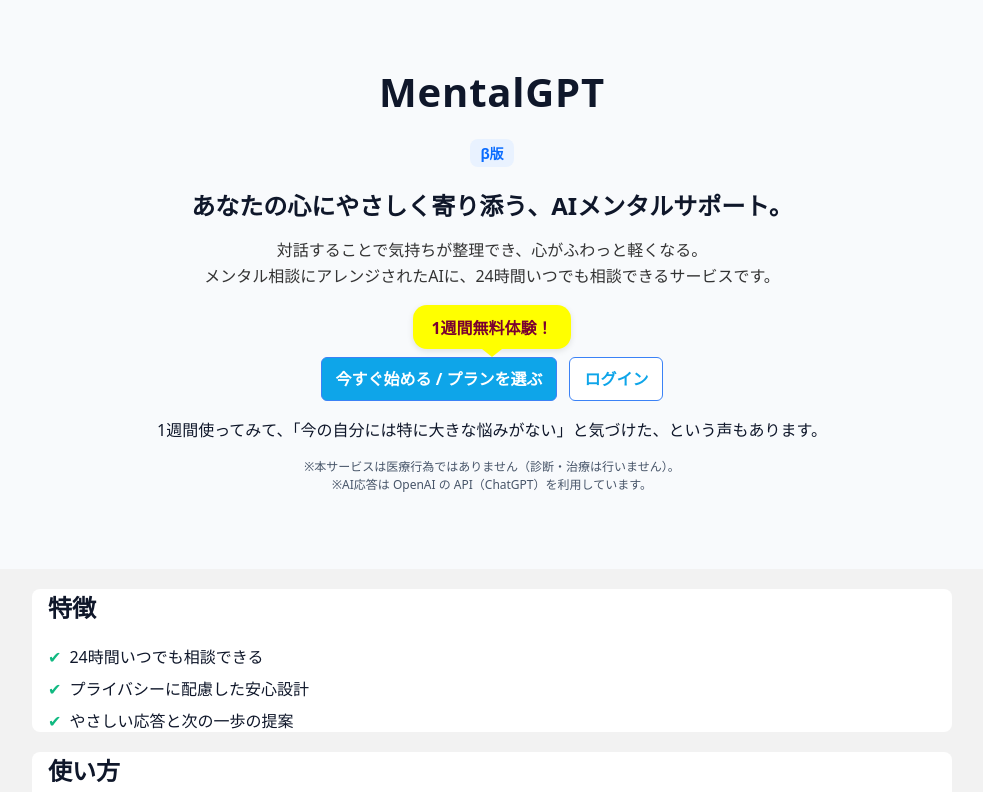
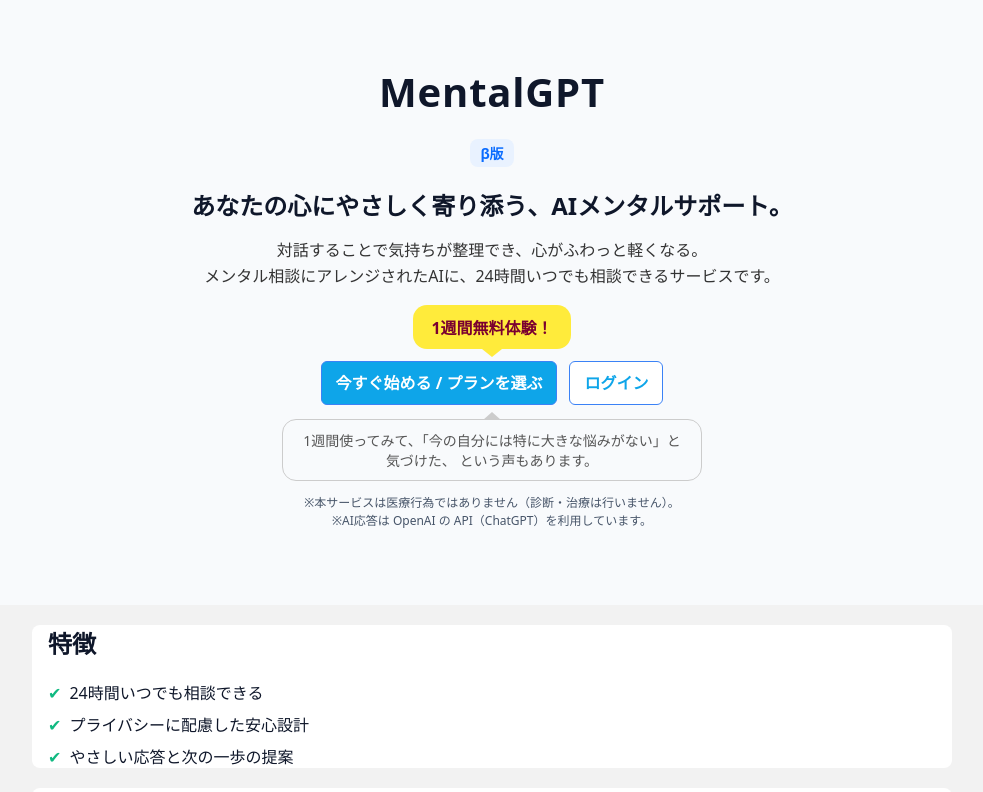
Before and after one commit to yasuhirookura/mentalgpt-react-starter, a React (Create React App) app: page / in a window 1280 px wide. Shown: the top 792 px of the page, without its empty margins (148-1131 px from the left). Built offline with nearby package versions, Linux system fonts and the light colour scheme; no server answers.

Commit message:
feat: update src/pages/LandingPage.jsx

```diff
--- a/src/pages/LandingPage.jsx
+++ b/src/pages/LandingPage.jsx
@@ -8,6 +8,7 @@ export default function LandingPage() {
 {/* ---------------- Hero Section ---------------- */}
 <section className="hero">
 <h1>MentalGPT</h1>
+
 <span
 style={{
 display: "inline-block",
@@ -34,19 +35,18 @@ export default function LandingPage() {
 24時間いつでも相談できるサービスです。
 </p>
 
-        {/* ---------------- Free Trial Balloon ---------------- */}
+{/* ---------------- Free Trial Balloon（黄色） ---------------- */}
 <div
 style={{
 display: "inline-block",
 position: "relative",
-            background: "#ffff00",
+background: "#ffeb3b",
 color: "#7a0030",
 fontWeight: "bold",
 borderRadius: 14,
 padding: "10px 18px",
-            marginBottom: 4, // ← 間を詰めた
+marginBottom: 6,
 fontSize: 16,
-            boxShadow: "0 2px 6px rgba(0,0,0,0.1)",
 }}
 >
 1週間無料体験！
@@ -60,13 +60,13 @@ export default function LandingPage() {
 height: 0,
 borderLeft: "10px solid transparent",
 borderRight: "10px solid transparent",
-              borderTop: "8px solid #ffff00",
+borderTop: "8px solid #ffeb3b",
 }}
 />
 </div>
 
 {/* ---------------- CTA Buttons ---------------- */}
-        <div className="cta-row" style={{ marginTop: 4 }}>
+<div className="cta-row" style={{ marginTop: 6 }}>
 <Link to="/pricing" className="btn primary">
 今すぐ始める / プランを選ぶ
 </Link>
@@ -75,9 +75,37 @@ export default function LandingPage() {
 </Link>
 </div>
 
-        <p className="cta-subnote">
-  1週間使ってみて、「今の自分には特に大きな悩みがない」と気づけた、という声もあります。
-</p>
+{/* ---------------- Voice Balloon（枠線のみ・上向き） ---------------- */}
+<div
+style={{
+position: "relative",
+display: "inline-block",
+marginTop: 14,
+padding: "10px 14px",
+border: "1.5px solid #ccc",
+borderRadius: 14,
+fontSize: 14,
+color: "#555",
+background: "transparent",
+maxWidth: 420,
+}}
+>
+1週間使ってみて、「今の自分には特に大きな悩みがない」と気づけた、
+という声もあります。
+<span
+style={{
+position: "absolute",
+top: -8,
+left: "50%",
+transform: "translateX(-50%)",
+width: 0,
+height: 0,
+borderLeft: "9px solid transparent",
+borderRight: "9px solid transparent",
+borderBottom: "8px solid #ccc",
+}}
+/>
+</div>
 
 <p className="mini-note">
 ※本サービスは医療行為ではありません（診断・治療は行いません）。<br />
```
Lines whose indentation alone changed are shown as unchanged.
